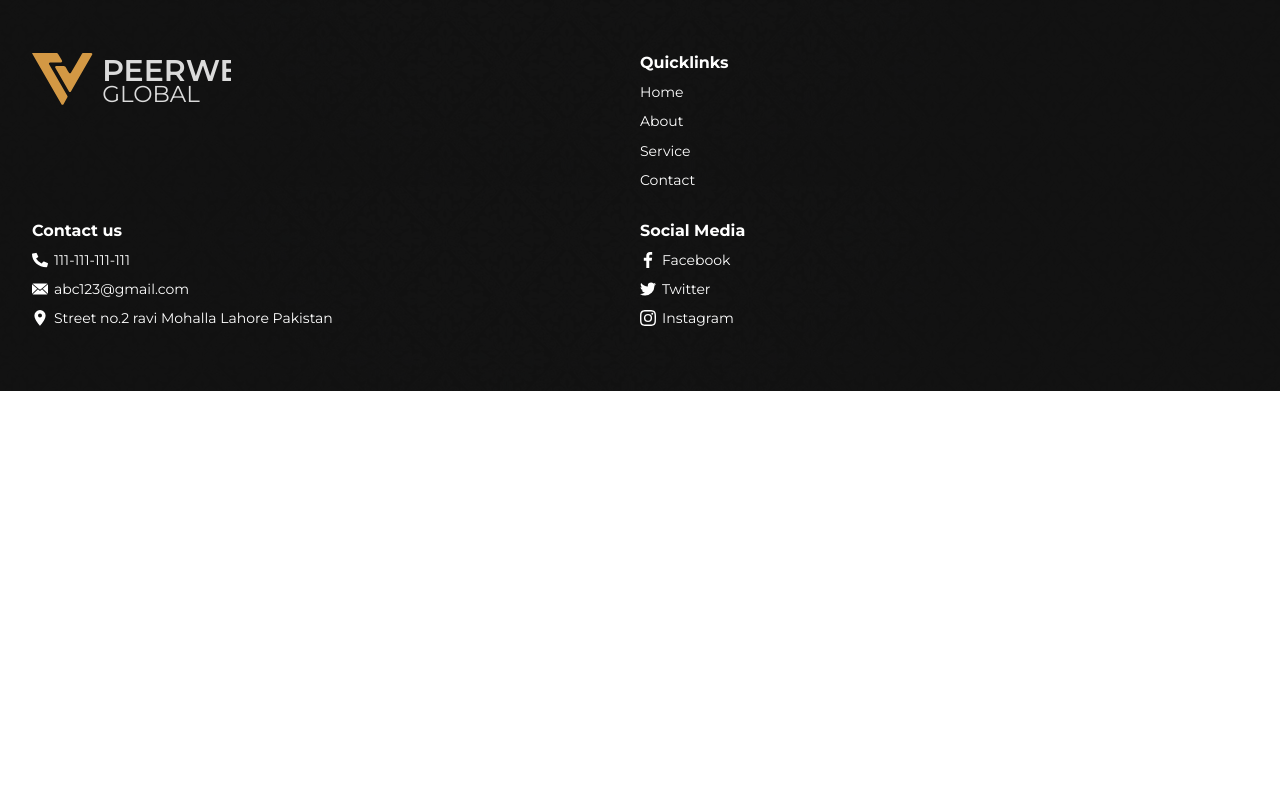
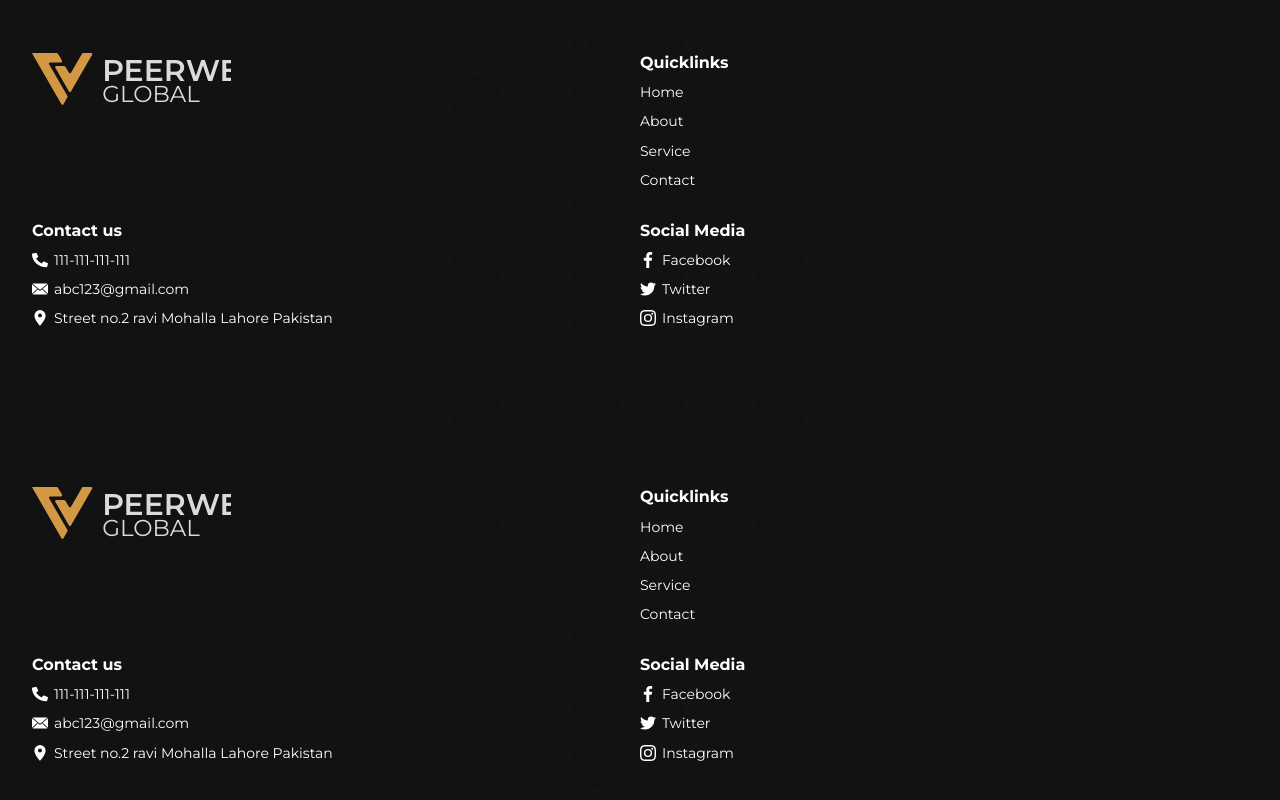
Before and after one commit to abrarkhalidofficial/Peervest, a React (Create React App) app: page /contact in a window 1280 px wide. Shown: the part 1706-2506 px from the top of the page. Before the commit the page ends 2097 px from the top, so only its background shows below. Built offline with nearby package versions, Linux system fonts and the light colour scheme.

Commit message:
added links in footer

```diff
--- a/src/Components/Footer.js
+++ b/src/Components/Footer.js
@@ -1,4 +1,5 @@
 import React from "react";
+import { Link } from "react-router-dom";
 
 export default function Footer() {
   return (
@@ -75,16 +76,18 @@ export default function Footer() {
             Quicklinks
           </div>
           <div className="footer__container__content__link">
-            <a href="">Home</a>
+            <Link to="/" href="">
+              Home
+            </Link>
           </div>
           <div className="footer__container__content__link">
-            <a href="">About</a>
+            <Link to="/about-us">About</Link>
           </div>
           <div className="footer__container__content__link">
-            <a href="">Service</a>
+            <Link to="/services">Service</Link>
           </div>
           <div className="footer__container__content__link">
-            <a href="">Contact</a>
+            <Link to="/contact">Contact</Link>
           </div>
         </div>
         <div className="footer__container__content__quick__links">
--- a/src/Screens/ContactScreen.js
+++ b/src/Screens/ContactScreen.js
@@ -5,6 +5,7 @@ import InputField from "../Components/InputField";
 import InputTextArea from "../Components/InputTextArea";
 import { Facebook, Instagram, Linkedin, Twitter } from "react-feather";
 import ContactInput from "../Components/ContactInput";
+import Footer from "../Components/Footer";
 
 export default function ContactScreen() {
   return (
@@ -131,6 +132,7 @@ export default function ContactScreen() {
             </form>
           </div>
         </div>
+        <Footer />
       </div>
     </>
   );
```
